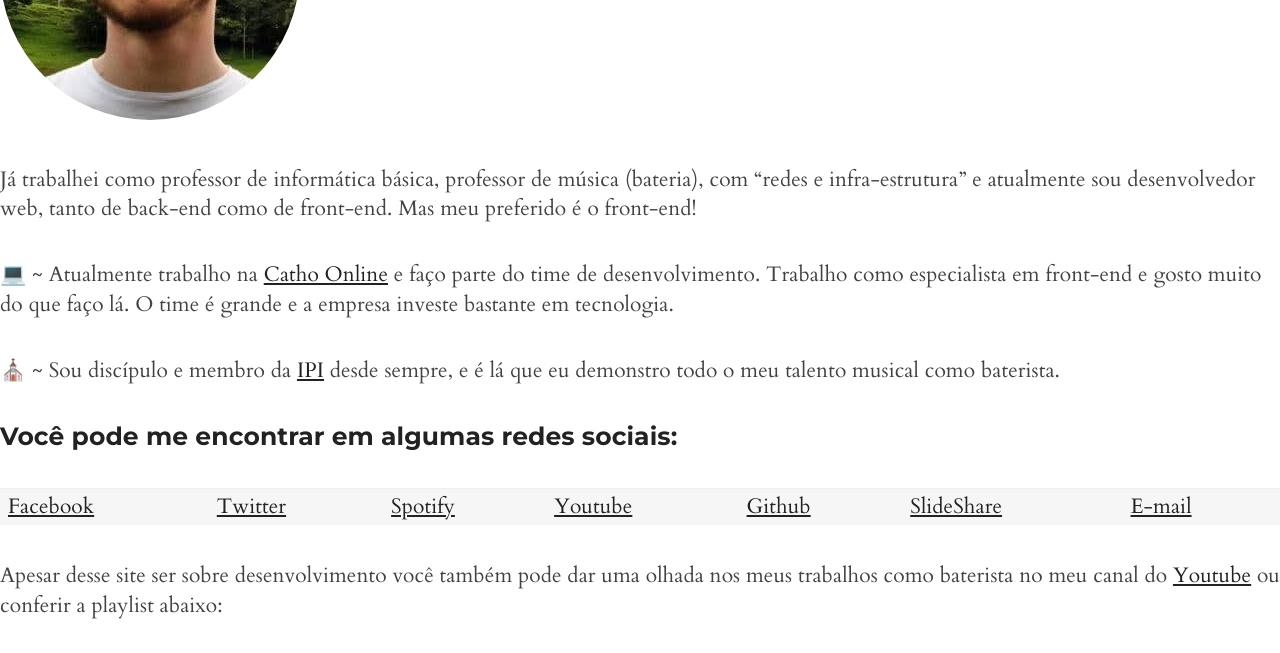
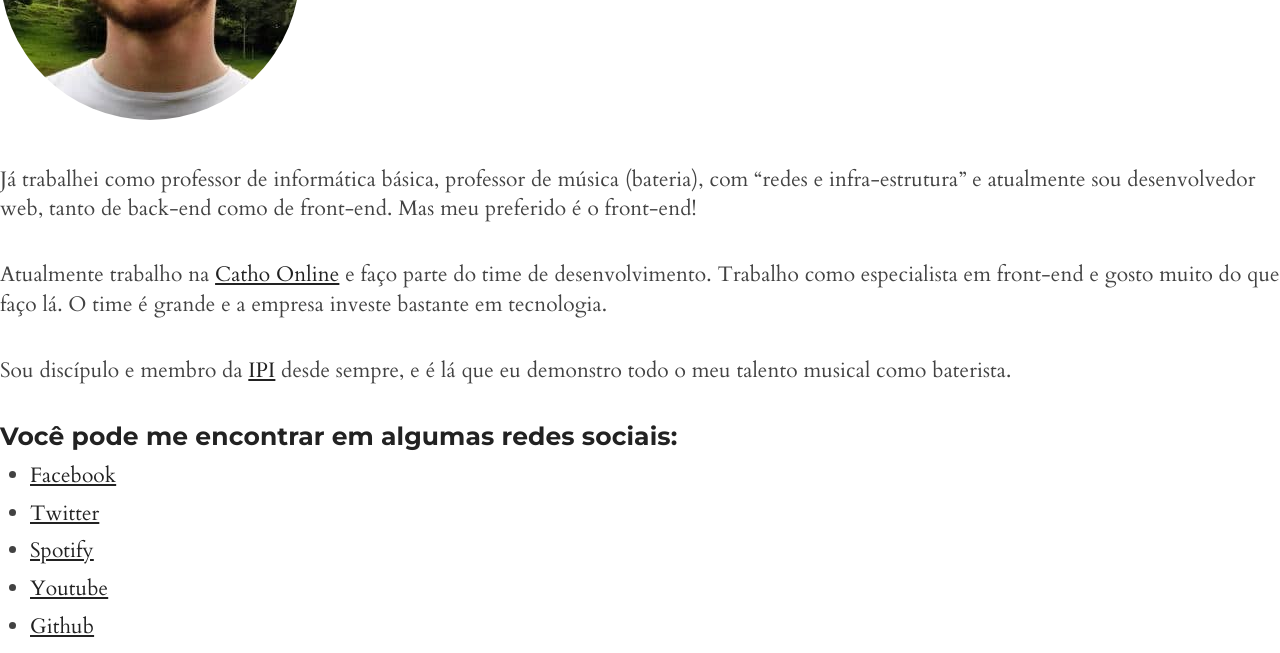
Before and after one commit to gitter-badger/koppl.in, a Jekyll site: the page built from sobre.md, in a window 1280 px wide and 900 px high, scrolled down 449 px, cut to the strip 0-653 px from the top of the window. Built offline with Jekyll 4.4.1, drawn with Linux system fonts in a browser that asks for light colours; emoji names are drawn with the system emoji font; some web fonts are replaced; part of the change alters nothing that is shown.

```diff
--- a/sobre.md
+++ b/sobre.md
@@ -11,14 +11,19 @@ Meu nome é Sérgio A. Kopplin, nascido no mesmo ano de "[The Silence of the Lam
 
 Já trabalhei como professor de informática básica, professor de música (bateria), com "redes e infra-estrutura" e atualmente sou desenvolvedor web, tanto de back-end como de front-end. Mas meu preferido é o front-end!
 
-:computer: ~ Atualmente trabalho na [Catho Online][catho] e faço parte do time de desenvolvimento. Trabalho como especialista em front-end e gosto muito do que faço lá. O time é grande e a empresa investe bastante em tecnologia.
+Atualmente trabalho na [Catho Online][catho] e faço parte do time de desenvolvimento. Trabalho como especialista em front-end e gosto muito do que faço lá. O time é grande e a empresa investe bastante em tecnologia.
 
-:church: ~ Sou discípulo e membro da [IPI][ipi] desde sempre, e é lá que eu demonstro todo o meu talento musical como baterista.
+Sou discípulo e membro da [IPI][ipi] desde sempre, e é lá que eu demonstro todo o meu talento musical como baterista.
 
 #### Você pode me encontrar em algumas redes sociais:
 
---- | --- | --- | --- | --- | --- | --- |
-[Facebook][f] | [Twitter][t] | [Spotify][s] | [Youtube][y] | [Github][g] | [SlideShare][ss] | [E-mail][e] |
+- [Facebook][f]
+- [Twitter][t]
+- [Spotify][s]
+- [Youtube][y]
+- [Github][g]
+- [SlideShare][ss]
+- [E-mail][e]
 
 Apesar desse site ser sobre desenvolvimento você também pode dar uma olhada nos meus trabalhos como baterista no meu canal do [Youtube][y] ou conferir a playlist abaixo:
 
```
